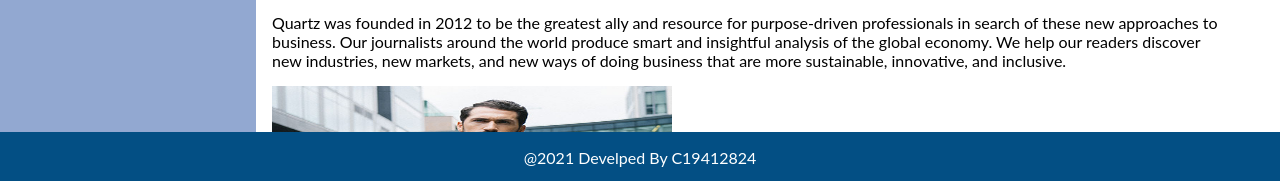
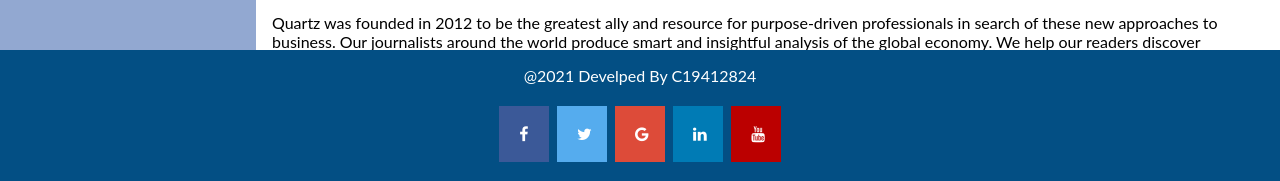
Before and after one commit to farhan-sqb/kosiakude, a plain HTML site: page index.html in a window 1280 px wide. Shown: the part 617-798 px from the top of the page. Drawn offline with Linux system fonts and the light colour scheme.

Commit message:
Add files via upload

```diff
--- a/index.html
+++ b/index.html
@@ -3,7 +3,8 @@
 <head>
     <title>Quartz - Home</title>
     <meta name="viewport" content="width=device-width, initial-scale=1.0">
-    <link rel="stylesheet" href="style.css" />
+    <link rel="stylesheet" href="style.css?v=1" />
+    <link rel="stylesheet" href="https://cdnjs.cloudflare.com/ajax/libs/font-awesome/4.7.0/css/font-awesome.min.css">
 </head>
 <body>
 
@@ -40,6 +41,13 @@
 
 <div class="footer">
     <p>@2021 Develped By C19412824</p>
+    <p>
+        <a href="#" class="fa fa-facebook"></a>
+        <a href="#" class="fa fa-twitter"></a>
+        <a href="#" class="fa fa-google"></a>
+        <a href="#" class="fa fa-linkedin"></a>
+        <a href="#" class="fa fa-youtube"></a>
+    </p>
 </div>
 
 </body>
--- a/style.css
+++ b/style.css
@@ -117,6 +117,44 @@ input[type=text], select, textarea {
     margin-top: 6px;
   }
 
+  .fa {
+  padding: 20px;
+  font-size: 30px;
+  width: 50px;
+  text-align: center;
+  text-decoration: none;
+  margin: 5px 2px;
+}
+
+.fa:hover {
+    opacity: 0.7;
+}
+
+.fa-facebook {
+  background: #3B5998;
+  color: white;
+}
+
+.fa-twitter {
+  background: #55ACEE;
+  color: white;
+}
+
+.fa-google {
+  background: #dd4b39;
+  color: white;
+}
+
+.fa-linkedin {
+  background: #007bb5;
+  color: white;
+}
+
+.fa-youtube {
+  background: #bb0000;
+  color: white;
+}
+
 @media screen and (max-width: 700px) {
 .sidebar {
     width: 100%;
```
Also changed, not shown: contact.html (+9 -1 lines), products.html (+9 -2 lines).
